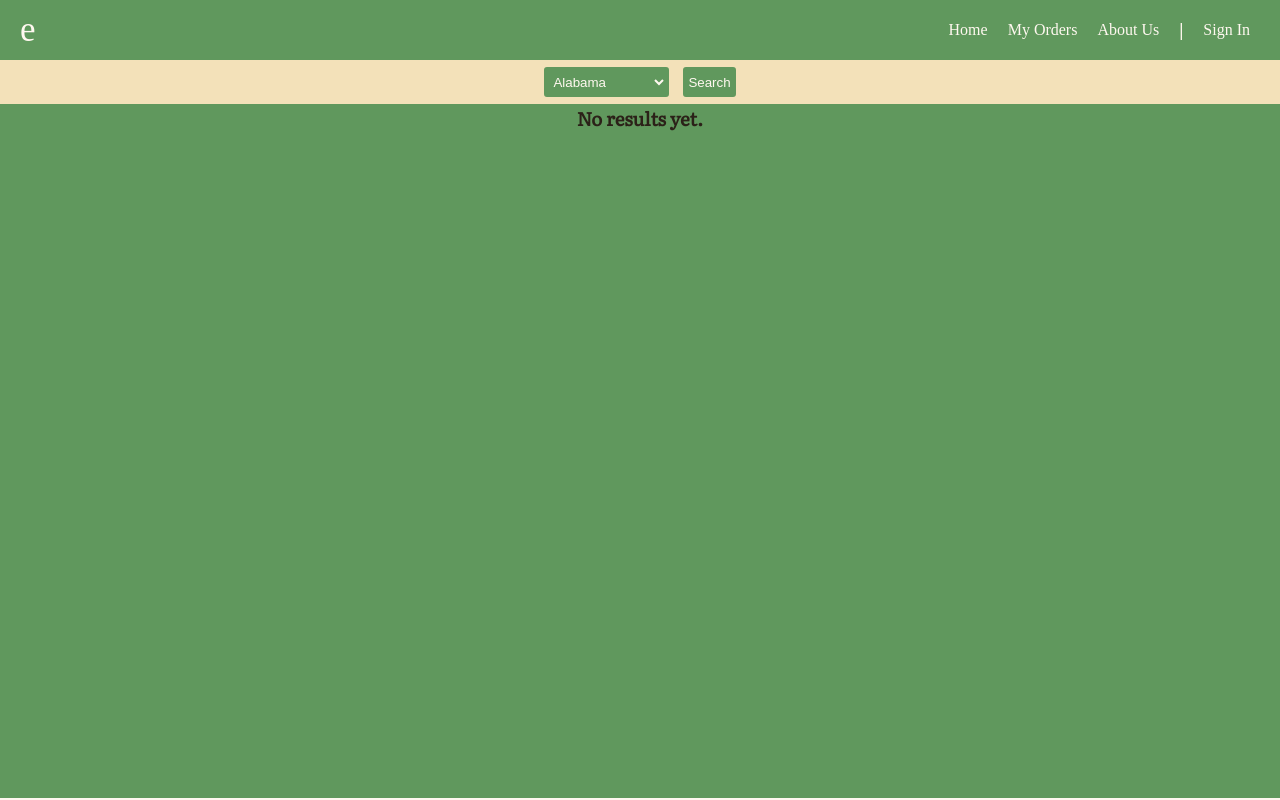
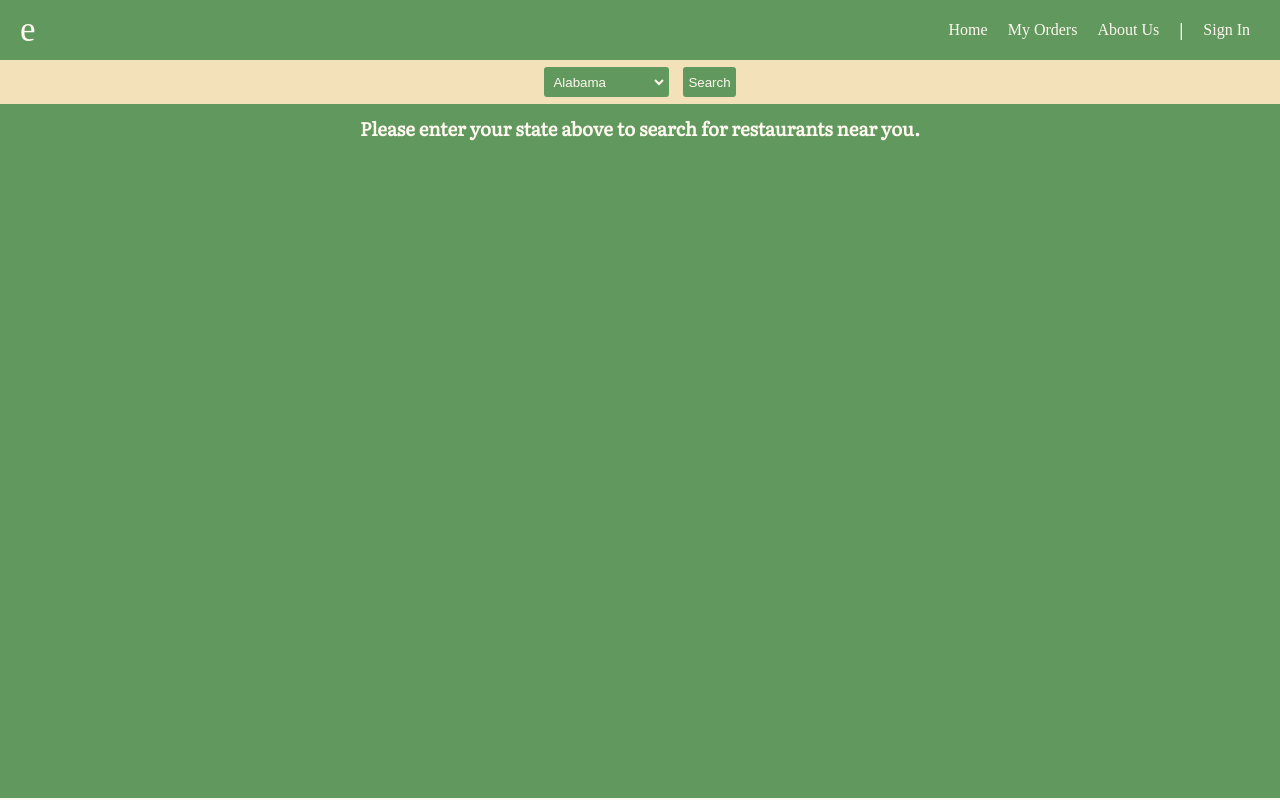
Before and after one commit to samkphillips/EatUp, a React (Create React App) app in the folder main/client/: page / in a window 1280 px wide. Built offline with nearby package versions, Linux system fonts and the light colour scheme; a web font is replaced by a local one.

Commit message:
Slightly friendlier initial home screen

```diff
--- a/main/client/src/pages/Home.js
+++ b/main/client/src/pages/Home.js
@@ -5,6 +5,7 @@ import RestaurantCard from '../components/RestaurantCard'
 
 export default function Home(props) {
   const [restaurants, setRestaurants] = useState([])
+  const [hasSearched, setHasSearched] = useState(false)
 
   const getRestaurantsByState = async (state) => {
     const res = await axios.get(`${BASE_URL}/restaurant/search/state/${state}`)
@@ -14,6 +15,7 @@ export default function Home(props) {
   const handleSubmit = (e) => {
     e.preventDefault()
     getRestaurantsByState(e.target[0].value)
+    setHasSearched(true)
   }
 
   return (
@@ -88,7 +90,16 @@ export default function Home(props) {
             />
           ))
         ) : (
-          <h3>No results yet.</h3>
+          <div>
+            {hasSearched ? (
+              <h3 style={{ color: '#fff8f0', margin: '10px' }}>Loading...</h3>
+            ) : (
+              <h3 style={{ color: '#fff8f0', margin: '10px' }}>
+                Please enter your state above to search for restaurants near
+                you.
+              </h3>
+            )}
+          </div>
         )}
       </div>
     </div>
--- a/main/client/src/styles/App.css
+++ b/main/client/src/styles/App.css
@@ -98,6 +98,10 @@ nav h3 {
 
 .menu-split {
   width: 70%;
+}
+
+.menu-split h2 {
+  margin: 0 0 0 10px;
 }
 
 .menu-display {
```
